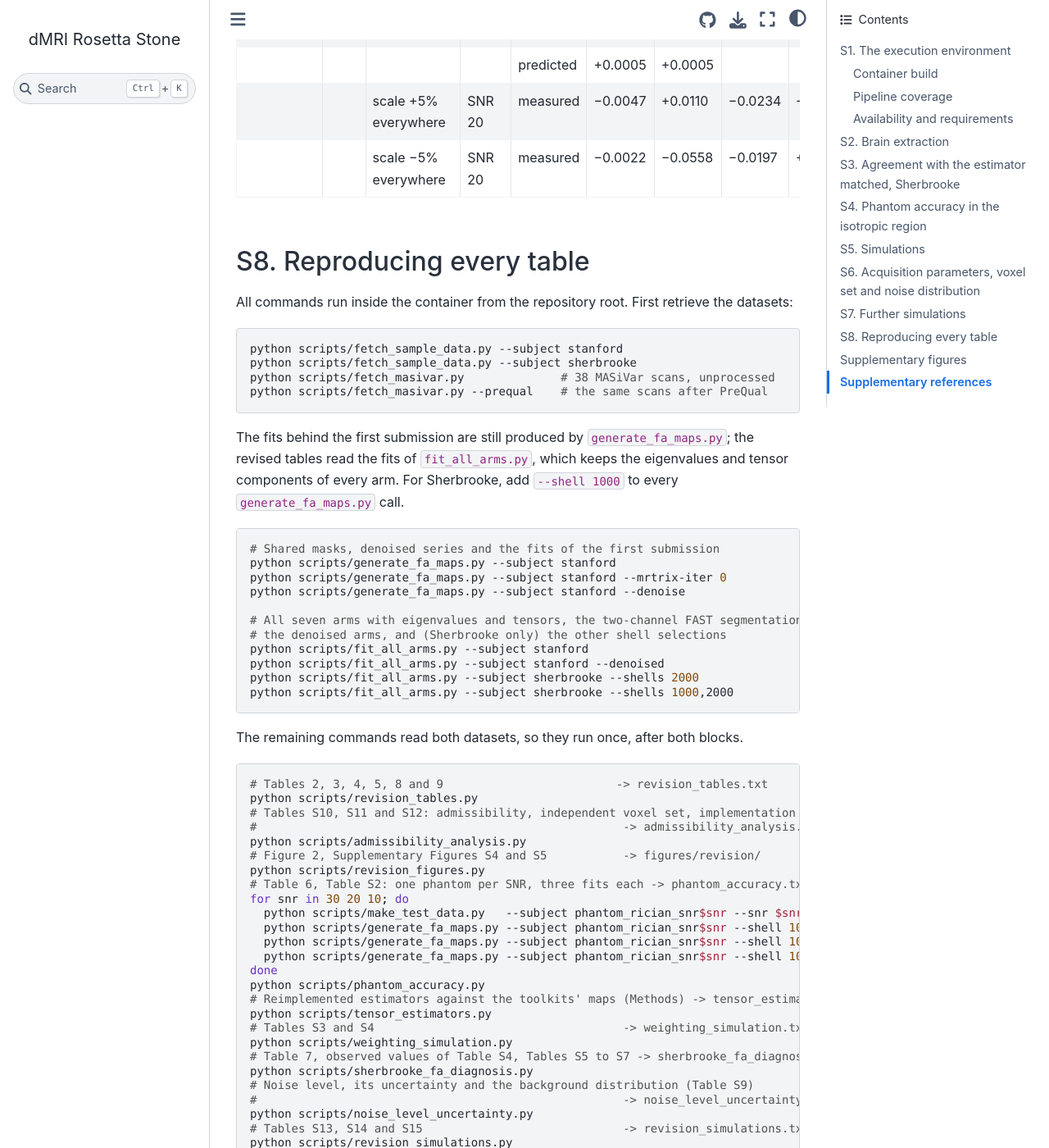
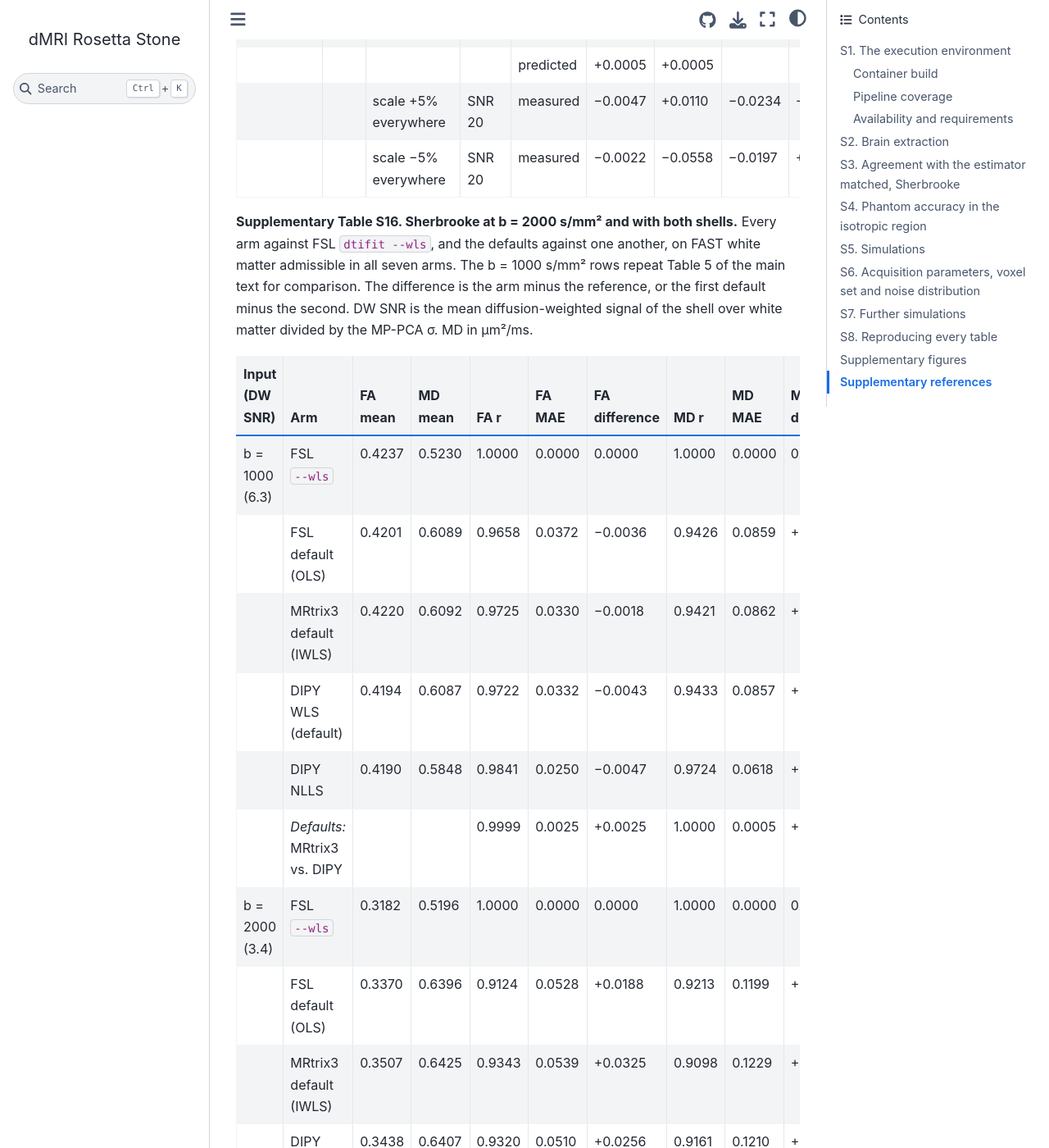
Before and after one commit to happybrotherhood/dmri-rosetta-stone, a Jupyter Book: the page built from supplementary_jnm.md, in a window 1280 px wide and 1400 px high, scrolled down 23484 px. Shown: the whole window at 82% size. Built offline with Jupyter Book 1.0.4 settings and Sphinx 7.4.7 and the Sphinx Book theme 1.1.4, drawn with Linux system fonts in a browser that asks for light colours; pages that are not in the unit, such as notebooks, are missing from menus; some of the changed text lies outside the part shown.

Commit message:
Move the multi-shell table to the supplement; add a legend to Figure S5
Eleven tables in the main text were too many; the b = 2000 and
multi-shell comparison is now Supplementary Table S16, summarised in
the Results. Figure S5 carries an in-figure legend for its colours.
All analysis scripts were re-run inside the container and reproduced
every output file byte for byte.

Co-Authored-By: Claude Fable 5.1 <noreply@anthropic.com>

```diff
--- a/supplementary_jnm.md
+++ b/supplementary_jnm.md
@@ -393,6 +393,32 @@ In FAST white matter, FSL `--wls` and MRtrix3 `-iter 0` agree in FA, MD and all
 |  |  | scale +5% everywhere | SNR 20 | measured | −0.0047 | +0.0110 | −0.0234 | −0.0003 | −0.0030 |
 |  |  | scale −5% everywhere | SNR 20 | measured | −0.0022 | −0.0558 | −0.0197 | +0.0023 | +0.0002 |
 
+**Supplementary Table S16. Sherbrooke at b = 2000 s/mm² and with both shells.** Every arm against FSL `dtifit --wls`, and the defaults against one another, on FAST white matter admissible in all seven arms. The b = 1000 s/mm² rows repeat Table 5 of the main text for comparison. The difference is the arm minus the reference, or the first default minus the second. DW SNR is the mean diffusion-weighted signal of the shell over white matter divided by the MP-PCA σ. MD in µm²/ms.
+
+| Input (DW SNR) | Arm | FA mean | MD mean | FA r | FA MAE | FA difference | MD r | MD MAE | MD difference |
+|---|---|---|---|---|---|---|---|---|---|
+| b = 1000 (6.3) | FSL `--wls` | 0.4237 | 0.5230 | 1.0000 | 0.0000 | 0.0000 | 1.0000 | 0.0000 | 0.0000 |
+|  | FSL default (OLS) | 0.4201 | 0.6089 | 0.9658 | 0.0372 | −0.0036 | 0.9426 | 0.0859 | +0.0859 |
+|  | MRtrix3 default (IWLS) | 0.4220 | 0.6092 | 0.9725 | 0.0330 | −0.0018 | 0.9421 | 0.0862 | +0.0862 |
+|  | DIPY WLS (default) | 0.4194 | 0.6087 | 0.9722 | 0.0332 | −0.0043 | 0.9433 | 0.0857 | +0.0857 |
+|  | DIPY NLLS | 0.4190 | 0.5848 | 0.9841 | 0.0250 | −0.0047 | 0.9724 | 0.0618 | +0.0618 |
+|  | *Defaults:* MRtrix3 vs. DIPY | | | 0.9999 | 0.0025 | +0.0025 | 1.0000 | 0.0005 | +0.0005 |
+| b = 2000 (3.4) | FSL `--wls` | 0.3182 | 0.5196 | 1.0000 | 0.0000 | 0.0000 | 1.0000 | 0.0000 | 0.0000 |
+|  | FSL default (OLS) | 0.3370 | 0.6396 | 0.9124 | 0.0528 | +0.0188 | 0.9213 | 0.1199 | +0.1199 |
+|  | MRtrix3 default (IWLS) | 0.3507 | 0.6425 | 0.9343 | 0.0539 | +0.0325 | 0.9098 | 0.1229 | +0.1229 |
+|  | DIPY WLS (default) | 0.3438 | 0.6407 | 0.9320 | 0.0510 | +0.0256 | 0.9161 | 0.1210 | +0.1210 |
+|  | DIPY NLLS | 0.3327 | 0.6027 | 0.9627 | 0.0365 | +0.0145 | 0.9648 | 0.0831 | +0.0831 |
+|  | *Defaults:* FSL vs. MRtrix3 | | | 0.9782 | 0.0277 | −0.0137 | 0.9956 | 0.0041 | −0.0029 |
+|  | *Defaults:* MRtrix3 vs. DIPY | | | 0.9992 | 0.0069 | +0.0069 | 0.9991 | 0.0019 | +0.0018 |
+| b = 1000 + 2000 | FSL `--wls` | 0.3350 | 0.5400 | 1.0000 | 0.0000 | 0.0000 | 1.0000 | 0.0000 | 0.0000 |
+|  | FSL default (OLS) | 0.3298 | 0.6760 | 0.9484 | 0.0425 | −0.0052 | 0.8012 | 0.1386 | +0.1360 |
+|  | MRtrix3 default (IWLS) | 0.3492 | 0.6775 | 0.9704 | 0.0347 | +0.0142 | 0.8270 | 0.1377 | +0.1375 |
+|  | DIPY WLS (default) | 0.3479 | 0.6656 | 0.9691 | 0.0344 | +0.0129 | 0.8348 | 0.1261 | +0.1256 |
+|  | DIPY NLLS | 0.3411 | 0.6354 | 0.9831 | 0.0252 | +0.0061 | 0.9237 | 0.0955 | +0.0954 |
+|  | *Defaults:* FSL vs. MRtrix3 | | | 0.9793 | 0.0333 | −0.0194 | 0.8273 | 0.0456 | −0.0015 |
+|  | *Defaults:* FSL vs. DIPY | | | 0.9799 | 0.0325 | −0.0181 | 0.8657 | 0.0448 | +0.0104 |
+|  | *Defaults:* MRtrix3 vs. DIPY | | | 0.9996 | 0.0036 | +0.0013 | 0.9874 | 0.0119 | +0.0119 |
+
 ## S8. Reproducing every table
 
 All commands run inside the container from the repository root. First retrieve the datasets:
@@ -449,7 +475,7 @@ python scripts/sherbrooke_fa_diagnosis.py
 python scripts/noise_level_uncertainty.py
 # Tables S13, S14 and S15                             -> revision_simulations.txt
 python scripts/revision_simulations.py
-# Table 11                                            -> shell_comparison.txt
+# Table S16                                           -> shell_comparison.txt
 python scripts/shell_comparison.py
 # Table 10: fits of the MASiVar scans, then the analysis
 python scripts/fit_test_retest.py
```
Also changed, not shown: article_jnm.md (+1 -27 lines), response_to_reviewers_jnm.md (+3 -3 lines), figures/revision/figS_inadmissible_sherbrooke.png, figures/revision/figS_inadmissible_stanford.png, 14 other files.
